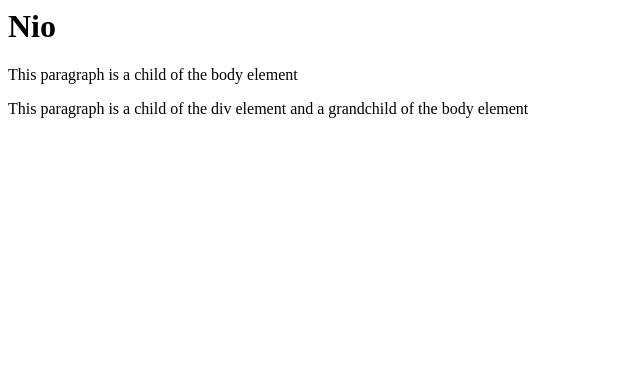
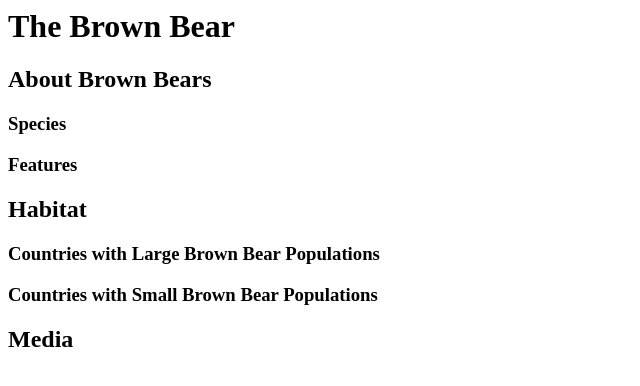
Before and after one commit to HollywoodInc/LearnHTML, a plain HTML site: page index.html in a window 1280 px wide. Shown: the whole page, without its empty margins (0-640 px from the left). Drawn offline with Linux system fonts and the light colour scheme.

Commit message:
Headings

```diff
--- a/index.html
+++ b/index.html
@@ -1,7 +1,10 @@
 <body>
-<h1>Nio</h1>
-<p>This paragraph is a child of the body element</p>
-<div>
-    <p>This paragraph is a child of the div element and a grandchild of the body element</p>
-</div>
+    <h1>The Brown Bear</h1>
+        <h2>About Brown Bears</h2>
+            <h3>Species</h3>
+            <h3>Features</h3>
+        <h2>Habitat</h2>
+            <h3>Countries with Large Brown Bear Populations</h3>
+            <h3>Countries with Small Brown Bear Populations</h3>
+        <h2>Media</h2>
 </body>
```
